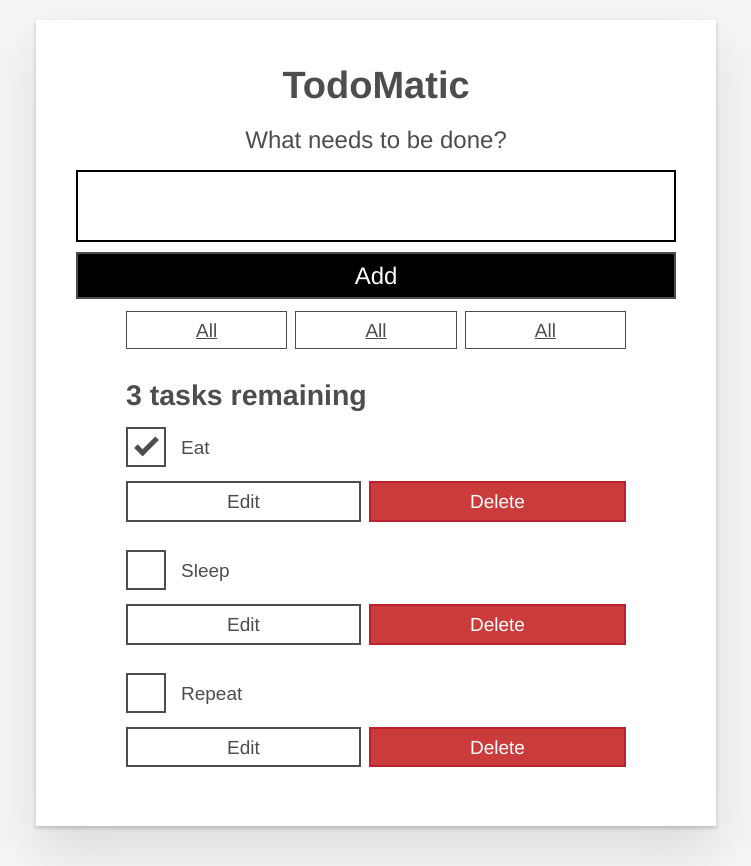
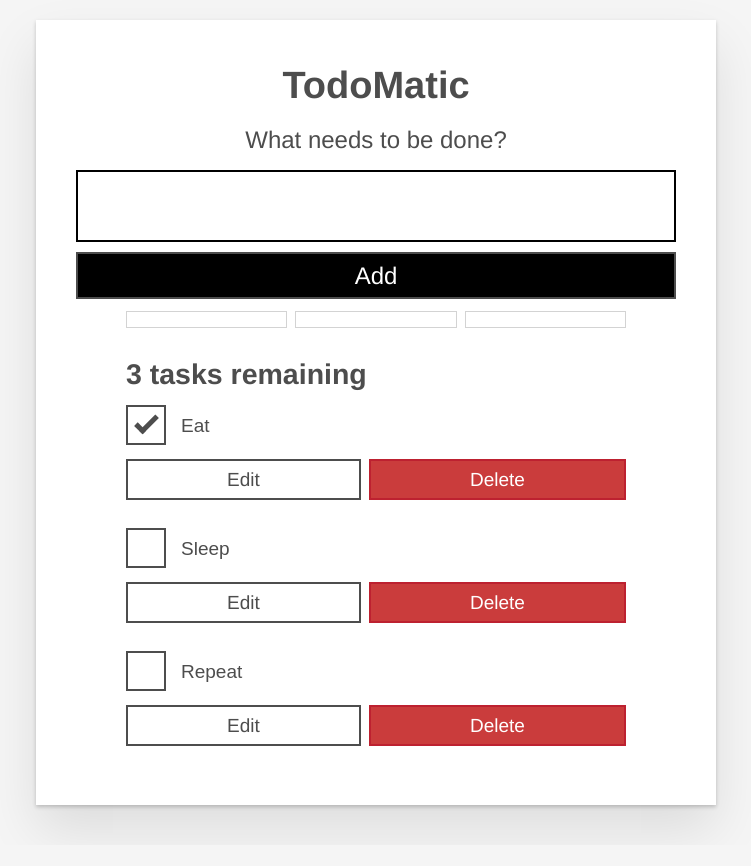
Before and after one commit to dengeist/moz-todo-react, a React (Create React App) app: page / in a window 1280 px wide. Shown: the whole page, without its empty margins (264-1015 px from the left). After the commit the page ends 845 px from the top, so only its background shows below. Built offline with nearby package versions, Linux system fonts and the light colour scheme.

Commit message:
Accept props in filter button

```diff
--- a/src/components/FilterButton.js
+++ b/src/components/FilterButton.js
@@ -2,9 +2,14 @@
 
 function FilterButton(props) {
   return (
-    <button type="button" className="btn toggle-btn" aria-pressed="true">
+    <button
+      type="button"
+      className="btn toggle-btn"
+      aria-pressed={props.isPressed}
+      onClick={() => props.setFilter(props.name)}
+    >
       <span className="visually-hidden">Show </span>
-      <span>all </span>
+      <span>{props.name} </span>
       <span className="visually-hidden"> tasks</span>
     </button>
   );
```
